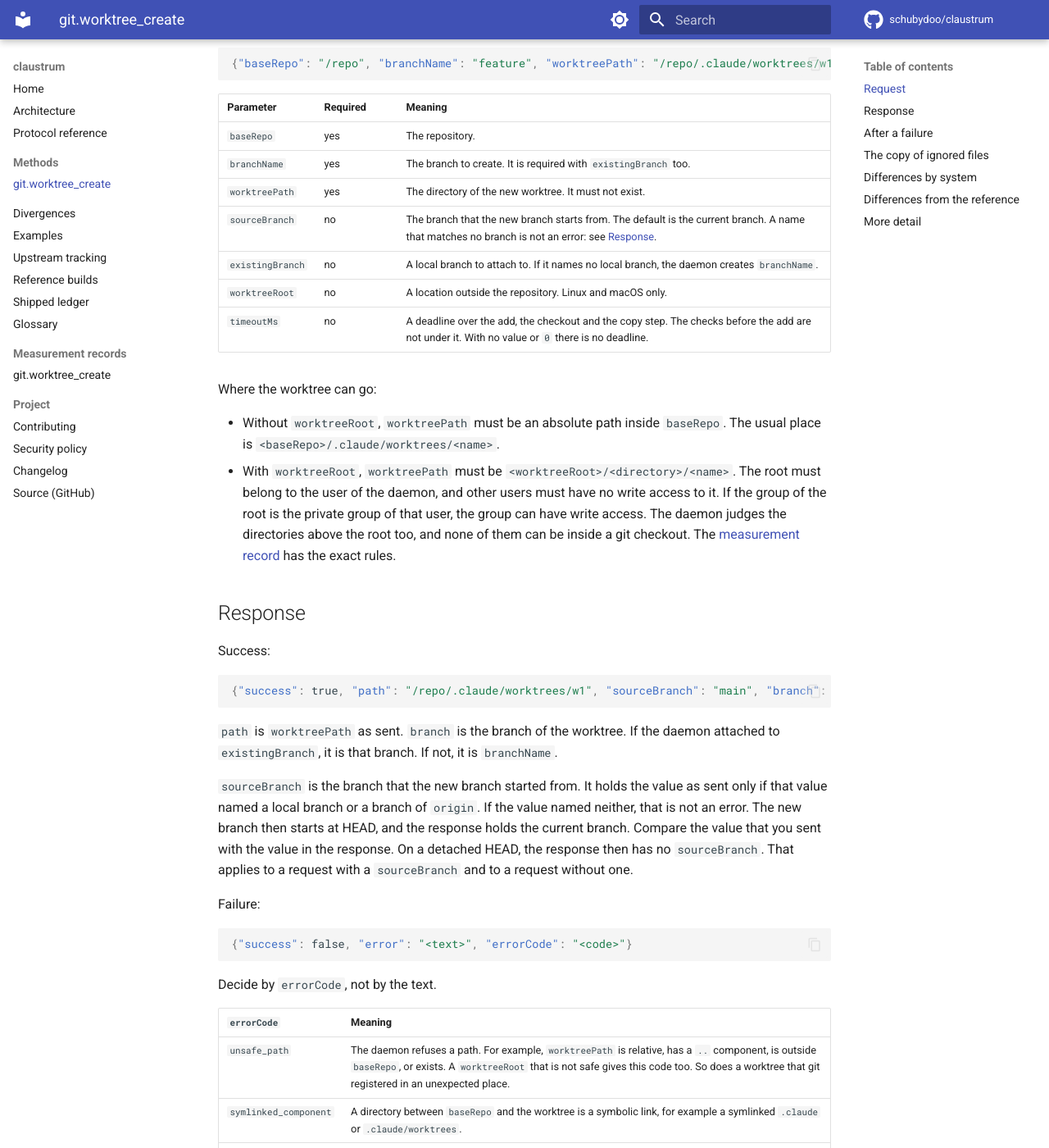
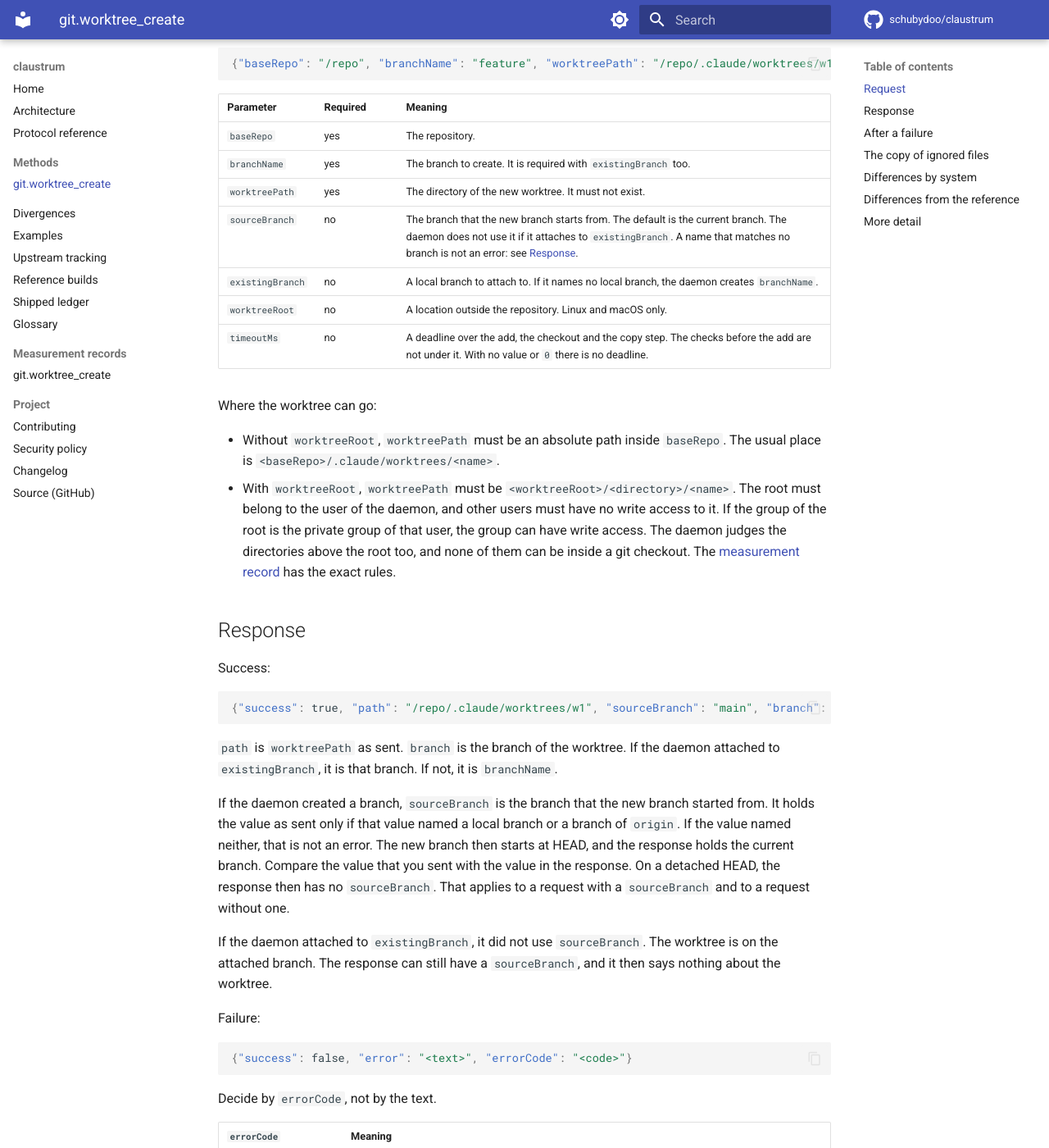
Before and after one commit to schubydoo/claustrum, an MkDocs documentation site: the page built from docs/protocol/git-worktree-create.md, in a window 1280 px wide and 1400 px high, scrolled down 331 px. Shown: the whole window at 82% size. Built offline with MkDocs 1.6.1 and Material for MkDocs 9.7.7, drawn with Linux system fonts in a browser that asks for light colours; comment, search, counter and statistics services are not loaded.

Commit message:
docs: say that an attach does not use sourceBranch
Co-Authored-By: Claude Opus 5.5 <noreply@anthropic.com>

```diff
--- a/docs/protocol/git-worktree-create.md
+++ b/docs/protocol/git-worktree-create.md
@@ -15,7 +15,7 @@ A failed request can leave files on disk. The section [After a failure](#after-a
 | `baseRepo` | yes | The repository. |
 | `branchName` | yes | The branch to create. It is required with `existingBranch` too. |
 | `worktreePath` | yes | The directory of the new worktree. It must not exist. |
-| `sourceBranch` | no | The branch that the new branch starts from. The default is the current branch. A name that matches no branch is not an error: see [Response](#response). |
+| `sourceBranch` | no | The branch that the new branch starts from. The default is the current branch. The daemon does not use it if it attaches to `existingBranch`. A name that matches no branch is not an error: see [Response](#response). |
 | `existingBranch` | no | A local branch to attach to. If it names no local branch, the daemon creates `branchName`. |
 | `worktreeRoot` | no | A location outside the repository. Linux and macOS only. |
 | `timeoutMs` | no | A deadline over the add, the checkout and the copy step. The checks before the add are not under it. With no value or `0` there is no deadline. |
@@ -35,7 +35,9 @@ Success:
 
 `path` is `worktreePath` as sent. `branch` is the branch of the worktree. If the daemon attached to `existingBranch`, it is that branch. If not, it is `branchName`.
 
-`sourceBranch` is the branch that the new branch started from. It holds the value as sent only if that value named a local branch or a branch of `origin`. If the value named neither, that is not an error. The new branch then starts at HEAD, and the response holds the current branch. Compare the value that you sent with the value in the response. On a detached HEAD, the response then has no `sourceBranch`. That applies to a request with a `sourceBranch` and to a request without one.
+If the daemon created a branch, `sourceBranch` is the branch that the new branch started from. It holds the value as sent only if that value named a local branch or a branch of `origin`. If the value named neither, that is not an error. The new branch then starts at HEAD, and the response holds the current branch. Compare the value that you sent with the value in the response. On a detached HEAD, the response then has no `sourceBranch`. That applies to a request with a `sourceBranch` and to a request without one.
+
+If the daemon attached to `existingBranch`, it did not use `sourceBranch`. The worktree is on the attached branch. The response can still have a `sourceBranch`, and it then says nothing about the worktree.
 
 Failure:
 
```
